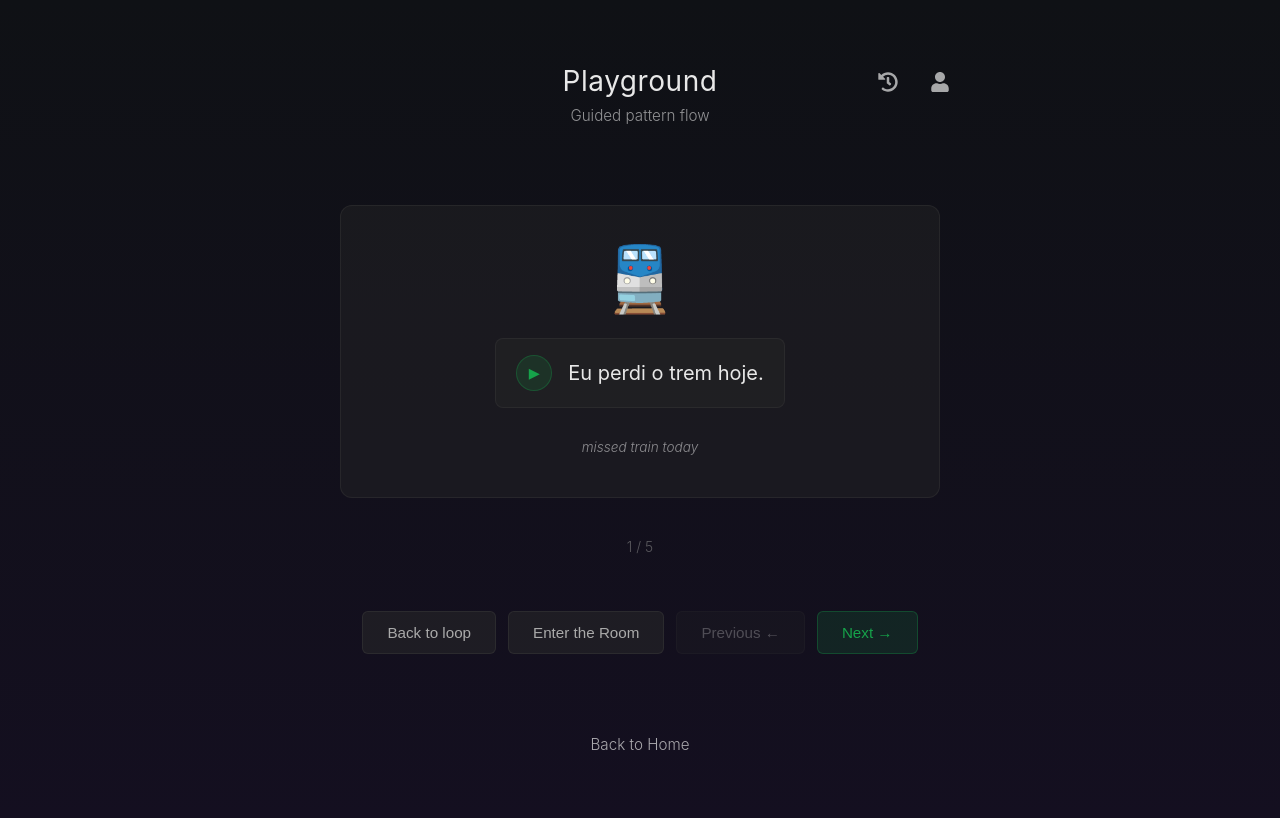
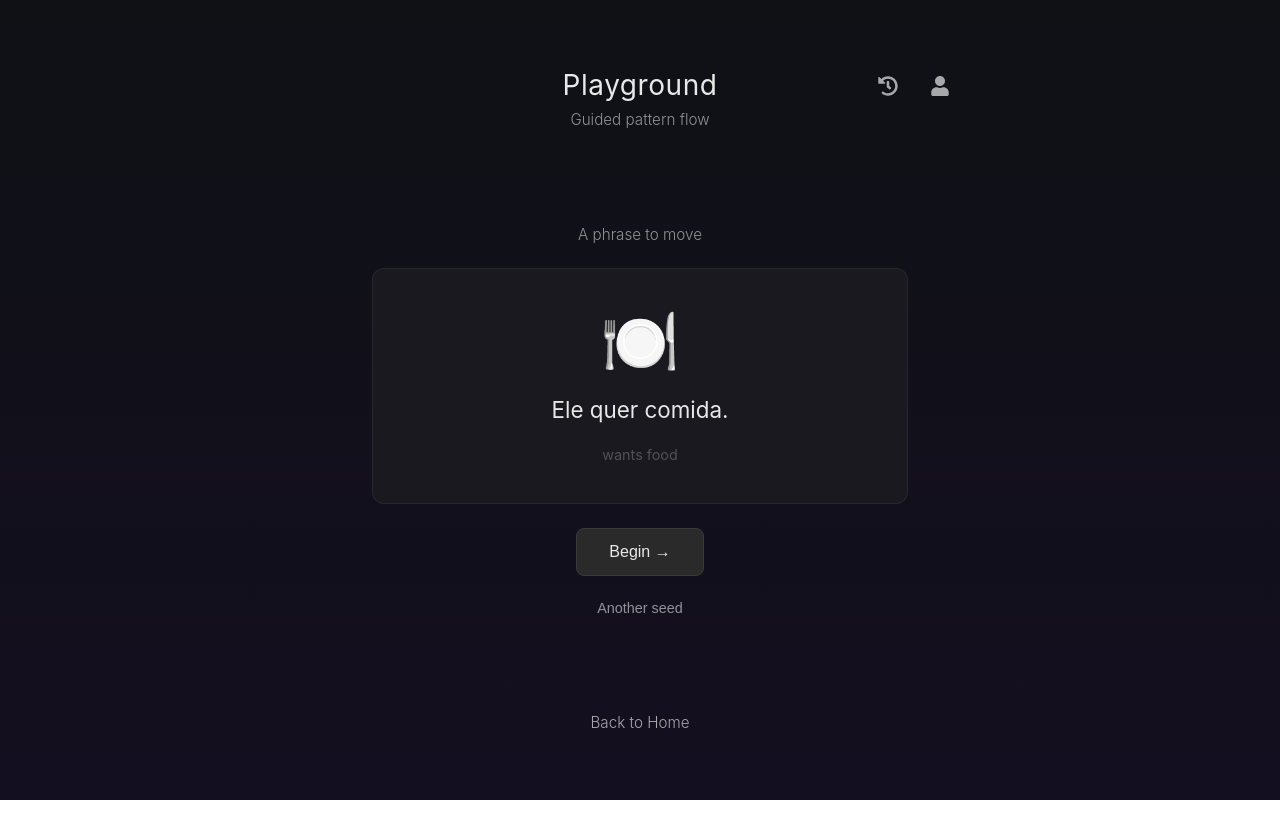
Before and after one commit to WolveKiller1/Navo, a React (Vite) app: page / in a window 1280 px wide. Both pictures are taken after a click on the button "Playground". Built offline with nearby package versions, Linux system fonts and the light colour scheme.

Commit message:
add playground landing entry

```diff
--- a/src/components/LandingPage.jsx
+++ b/src/components/LandingPage.jsx
@@ -1,7 +1,5 @@
 import React, { useEffect, useRef } from 'react'
 import { useNavigate, Link } from 'react-router-dom'
-import { PHRASE_PATTERNS_PT } from '../data/phrasePatterns'
-import { generateAllPhrases } from '../services/phraseGenerator'
 import '../styles/LandingPage.css'
 
 function LandingPage() {
@@ -49,22 +47,11 @@ function LandingPage() {
   const handlePlaygroundEntry = () => {
     sessionStorage.setItem('rylingo_access', 'granted')
 
-    // Use a generated pattern-backed phrase for Playground entry
-    // Generate one phrase from the perder-transport pattern
-    const perderTransportPattern = PHRASE_PATTERNS_PT.find(p => p.id === 'perder-transport')
-    const allPhrases = generateAllPhrases([perderTransportPattern], 1)
-    const defaultPhrase = allPhrases[0]
-
-    // Navigate to the new guided pattern flow playground with pattern-backed seed
+    // Navigate to Playground in entry mode
+    // PlaygroundScreen will generate the seed phrase
     navigate('/playground', {
       state: {
-        guidedMode: true,
-        seedSentence: defaultPhrase.text,
-        seedMeaning: defaultPhrase.meaning,
-        icon: defaultPhrase.icon,
-        scene: defaultPhrase.scene,
-        patternId: defaultPhrase.patternId,
-        contextVariations: defaultPhrase.contextVariations
+        entryMode: true
       }
     })
   }
--- a/src/components/PlaygroundScreen.jsx
+++ b/src/components/PlaygroundScreen.jsx
@@ -5,6 +5,7 @@ import { initStorage, getImmersionProfile } from '../services/storage';
 import { getDefaultProfile } from '../services/immersionProfile';
 import { speak } from '../services/tts';
 import { buildPlaygroundSequence } from '../services/playgroundSequenceBuilder';
+import { generatePlaygroundSeed } from '../services/playgroundSeed';
 import '../styles/PlaygroundScreen.css';
 
 /**
@@ -238,6 +239,10 @@ function PlaygroundScreen() {
   const [guidedIndex, setGuidedIndex] = useState(0);
   const [isLoading, setIsLoading] = useState(true);
 
+  // Entry mode - Seed selection before entering guided flow
+  const [isEntryMode, setIsEntryMode] = useState(false);
+  const [entryPhrase, setEntryPhrase] = useState(null);
+
   // Load immersion profile (read-only) on mount
   useEffect(() => {
     const loadProfile = async () => {
@@ -259,26 +264,28 @@ function PlaygroundScreen() {
     loadProfile();
   }, []);
 
-  // Initialize guided mode on mount
+  // Initialize guided mode or entry mode on mount
   useEffect(() => {
-    // Guided mode is required - either from Practice Loop or Landing Page
     if (location.state?.guidedMode && location.state?.seedSentence) {
-      // Use new sequence builder service
+      // Practice Loop: enter active cluster immediately
       const sequence = buildPlaygroundSequence(location.state);
-
       setGuidedSequence(sequence);
       setGuidedIndex(0);
-
       console.log('[Playground] Built sequence:', sequence.length, 'phrases');
-
-      // Clear location state
       window.history.replaceState({}, document.title);
-    } else if (!guidedSequence.length) {
-      // No guided mode data provided - redirect to home
-      console.warn('[Playground] No guided mode data. Redirecting to home.');
+    } else if (location.state?.entryMode) {
+      // Landing: show entry state first
+      const seed = generatePlaygroundSeed();
+      setEntryPhrase(seed);
+      setIsEntryMode(true);
+      console.log('[Playground] Entry mode:', seed.text);
+      window.history.replaceState({}, document.title);
+    } else if (!guidedSequence.length && !isEntryMode) {
+      // No valid entry - redirect home
+      console.warn('[Playground] No valid entry. Redirecting to home.');
       navigate('/');
     }
-  }, [location, navigate]);
+  }, []);
 
   // Handle suggestion cycling (randomize)
   const handleCycleSuggestion = () => {
@@ -733,6 +740,34 @@ function PlaygroundScreen() {
     });
   };
 
+  // Entry mode: Begin button - enter active guided flow
+  const handleBeginFromEntry = () => {
+    if (!entryPhrase) return;
+
+    // Build sequence from entry phrase
+    const sequence = buildPlaygroundSequence({
+      guidedMode: true,
+      seedSentence: entryPhrase.text,
+      seedMeaning: entryPhrase.meaning,
+      icon: entryPhrase.icon,
+      scene: entryPhrase.scene,
+      patternId: entryPhrase.patternId,
+      contextVariations: entryPhrase.contextVariations
+    });
+
+    setGuidedSequence(sequence);
+    setGuidedIndex(0);
+    setIsEntryMode(false);
+    console.log('[Playground] Begin from entry:', sequence.length, 'phrases');
+  };
+
+  // Entry mode: Another seed button - generate new seed
+  const handleAnotherSeed = () => {
+    const newSeed = generatePlaygroundSeed(entryPhrase?.patternId);
+    setEntryPhrase(newSeed);
+    console.log('[Playground] Another seed:', newSeed.text);
+  };
+
   return (
     <div className="playground-screen">
       <div className="playground-container">
@@ -750,8 +785,33 @@ function PlaygroundScreen() {
           </div>
         </header>
 
+        {/* Entry State */}
+        {isEntryMode && entryPhrase && (
+          <div className="entry-state">
+            <p className="entry-subtitle">A phrase to move</p>
+
+            <div className="entry-seed-card">
+              {entryPhrase.icon && (
+                <div className="entry-seed-icon">{entryPhrase.icon}</div>
+              )}
+              <div className="entry-seed-text">{entryPhrase.text}</div>
+              {entryPhrase.scene && (
+                <div className="entry-seed-scene">{entryPhrase.scene}</div>
+              )}
+            </div>
+
+            <button className="entry-begin-button" onClick={handleBeginFromEntry}>
+              Begin →
+            </button>
+
+            <button className="entry-another-seed" onClick={handleAnotherSeed}>
+              Another seed
+            </button>
+          </div>
+        )}
+
         {/* Guided Flow */}
-        {guidedSequence.length > 0 && (
+        {!isEntryMode && guidedSequence.length > 0 && (
           <div className="guided-flow">
             <div className="guided-phrase-card">
               {guidedSequence[guidedIndex].icon && (
--- /dev/null
+++ b/src/services/playgroundSeed.js
@@ -0,0 +1,30 @@
+/**
+ * Playground Seed Generator
+ * Generates pattern-backed seed phrases for Playground entry
+ */
+
+import { PHRASE_PATTERNS_PT } from '../data/phrasePatterns';
+import { generateAllPhrases } from './phraseGenerator';
+
+/**
+ * Generate a pattern-backed seed phrase for Playground entry
+ * @param {string} avoidPatternId - Optional pattern ID to avoid repeating
+ * @returns {Object} Seed phrase with text, meaning, icon, scene, patternId, contextVariations
+ */
+export function generatePlaygroundSeed(avoidPatternId = null) {
+  // Select a random pattern (avoid previous if provided)
+  let availablePatterns = PHRASE_PATTERNS_PT;
+
+  if (avoidPatternId && PHRASE_PATTERNS_PT.length > 1) {
+    const filtered = PHRASE_PATTERNS_PT.filter(p => p.id !== avoidPatternId);
+    if (filtered.length > 0) {
+      availablePatterns = filtered;
+    }
+  }
+
+  const randomPattern = availablePatterns[Math.floor(Math.random() * availablePatterns.length)];
+
+  // Generate one phrase from selected pattern
+  const phrases = generateAllPhrases([randomPattern], 1);
+  return phrases[0];
+}
--- a/src/styles/PlaygroundScreen.css
+++ b/src/styles/PlaygroundScreen.css
@@ -304,7 +304,94 @@
 }
 
 /* ============================================ */
-/* ENTRY PHASE */
+/* ENTRY MODE - Landing direct entry */
+/* ============================================ */
+
+.entry-state {
+  display: flex;
+  flex-direction: column;
+  align-items: center;
+  gap: 1.5rem;
+  padding: 3rem 2rem;
+  max-width: 600px;
+  margin: 0 auto;
+}
+
+.entry-subtitle {
+  font-size: 0.95rem;
+  color: #e8e8e8;
+  opacity: 0.6;
+  font-weight: 300;
+  text-align: center;
+}
+
+.entry-seed-card {
+  display: flex;
+  flex-direction: column;
+  align-items: center;
+  gap: 1.25rem;
+  padding: 2.5rem 2rem;
+  background: rgba(42, 42, 42, 0.4);
+  border: 1px solid rgba(58, 58, 58, 0.4);
+  border-radius: 12px;
+  width: 100%;
+}
+
+.entry-seed-icon {
+  font-size: 4rem;
+  line-height: 1;
+}
+
+.entry-seed-text {
+  font-size: 1.4rem;
+  font-weight: 400;
+  color: #e8e8e8;
+  line-height: 1.5;
+  text-align: center;
+}
+
+.entry-seed-scene {
+  font-size: 0.9rem;
+  color: #888;
+  opacity: 0.5;
+  text-align: center;
+}
+
+.entry-begin-button {
+  padding: 0.875rem 2rem;
+  font-size: 1rem;
+  font-weight: 400;
+  color: #e8e8e8;
+  background: #2a2a2a;
+  border: 1px solid #3a3a3a;
+  border-radius: 8px;
+  cursor: pointer;
+  transition: all 180ms ease;
+}
+
+.entry-begin-button:hover {
+  background: #323232;
+  border-color: #444;
+  transform: translateY(-1px);
+}
+
+.entry-another-seed {
+  background: none;
+  border: none;
+  color: #e8e8e8;
+  opacity: 0.6;
+  font-size: 0.9rem;
+  cursor: pointer;
+  transition: opacity 180ms ease;
+  padding: 0;
+}
+
+.entry-another-seed:hover {
+  opacity: 1;
+}
+
+/* ============================================ */
+/* ENTRY PHASE (legacy - can be removed later) */
 /* ============================================ */
 
 .entry-phase {
```
